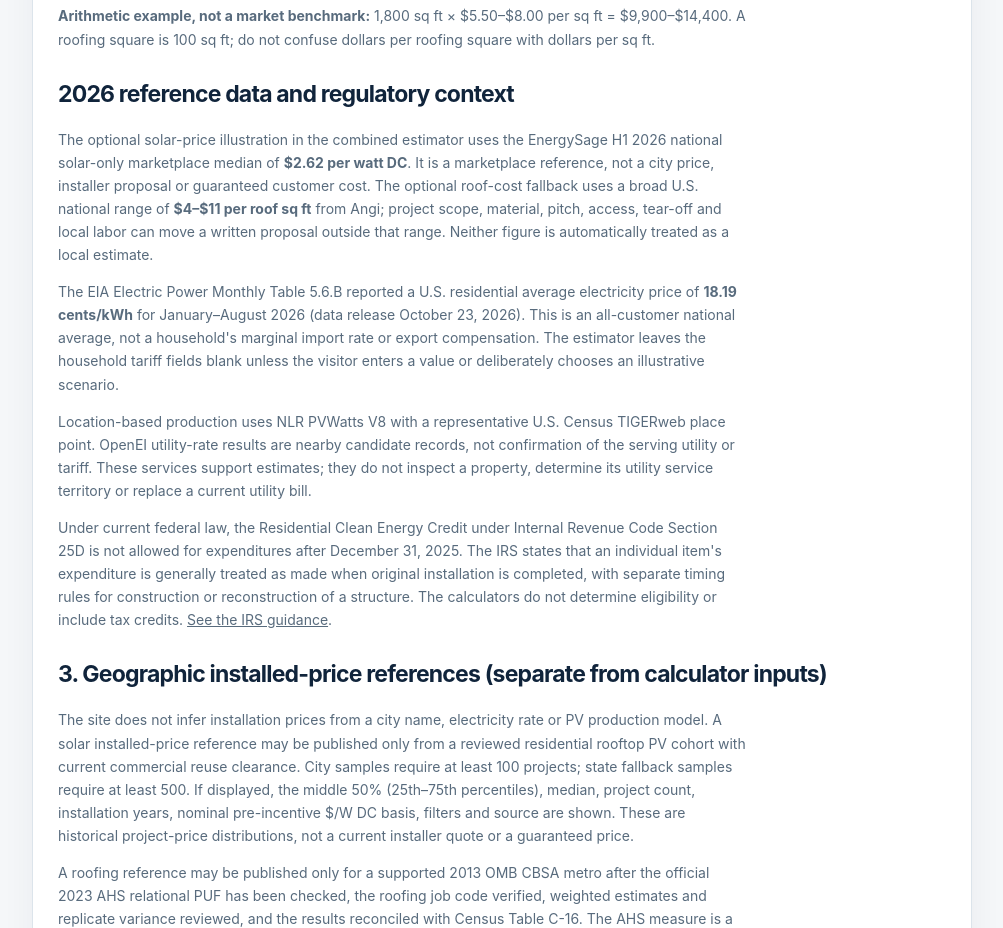
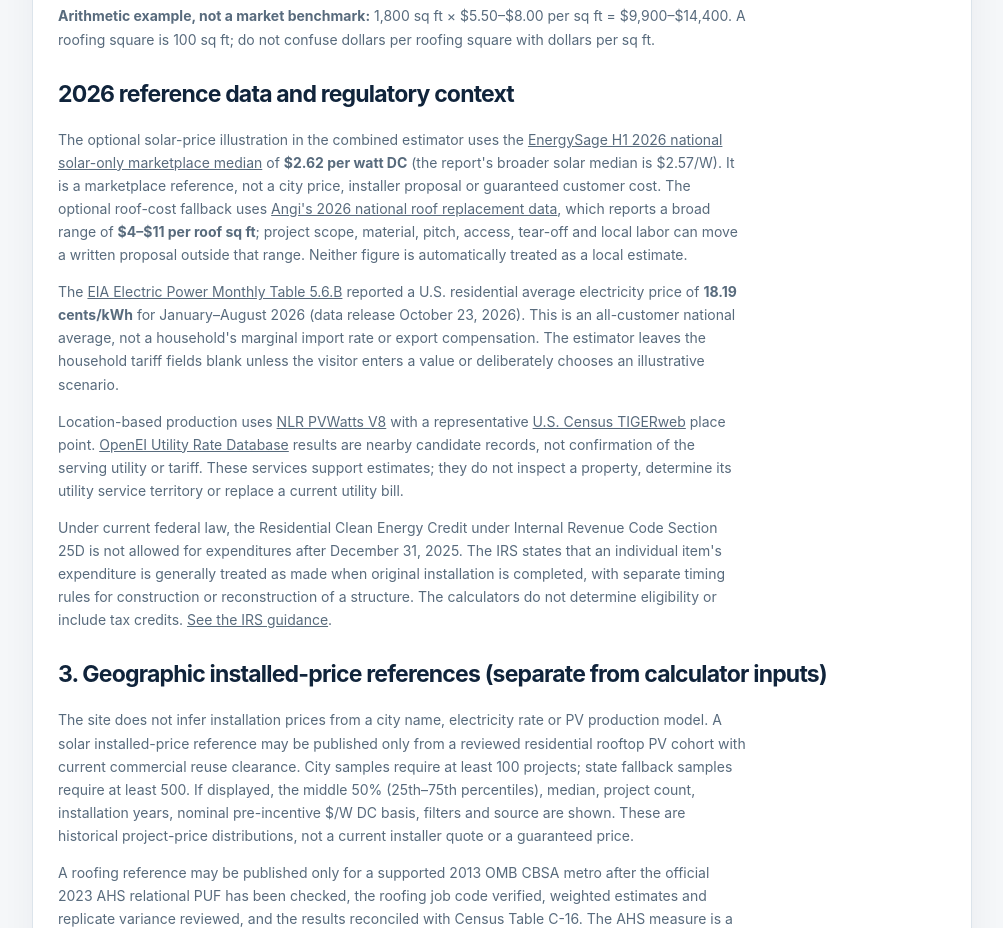
Before and after one commit to Abhish3kJa1n/us-roof-solar-toolkit-2026, a plain HTML site: page methodology.html in a window 1280 px wide. Shown: the part 1860-2788 px from the top of the page, without its empty margins (138-1141 px from the left). Drawn offline with Linux system fonts and the light colour scheme.

Commit message:
content: link 2026 price and official data sources

```diff
--- a/methodology.html
+++ b/methodology.html
@@ -68,9 +68,9 @@
 <p>The U.S. Census Bureau and HUD's 2023 American Housing Survey reported a median roofing expenditure of <strong>$10,000</strong> for the 2021–2023 reference period. The same infographic reports approximately 8.3 million roofing projects and $93.5 billion in total roofing expenditure. These are national owner-reported home-improvement statistics, not contractor invoice prices, current-year quotes, local prices or dollars per roof square foot. The underlying survey includes varied roof improvement scopes and does not establish that every project was a complete tear-off and replacement. <a href="https://www.census.gov/content/dam/Census/library/visualizations/2024/demo/2023%20Home%20Improvements%20Infographic.pdf" rel="noopener" target="_blank">Read the Census/HUD 2023 Home Improvements Infographic (PDF)</a>.</p>
 <p><strong>Arithmetic example, not a market benchmark:</strong> 1,800 sq ft × $5.50–$8.00 per sq ft = $9,900–$14,400. A roofing square is 100 sq ft; do not confuse dollars per roofing square with dollars per sq ft.</p>
 <h2>2026 reference data and regulatory context</h2>
-<p>The optional solar-price illustration in the combined estimator uses the EnergySage H1 2026 national solar-only marketplace median of <strong>$2.62 per watt DC</strong>. It is a marketplace reference, not a city price, installer proposal or guaranteed customer cost. The optional roof-cost fallback uses a broad U.S. national range of <strong>$4–$11 per roof sq ft</strong> from Angi; project scope, material, pitch, access, tear-off and local labor can move a written proposal outside that range. Neither figure is automatically treated as a local estimate.</p>
-<p>The EIA Electric Power Monthly Table 5.6.B reported a U.S. residential average electricity price of <strong>18.19 cents/kWh</strong> for January–August 2026 (data release October 23, 2026). This is an all-customer national average, not a household's marginal import rate or export compensation. The estimator leaves the household tariff fields blank unless the visitor enters a value or deliberately chooses an illustrative scenario.</p>
-<p>Location-based production uses NLR PVWatts V8 with a representative U.S. Census TIGERweb place point. OpenEI utility-rate results are nearby candidate records, not confirmation of the serving utility or tariff. These services support estimates; they do not inspect a property, determine its utility service territory or replace a current utility bill.</p>
+<p>The optional solar-price illustration in the combined estimator uses the <a href="https://www.energysage.com/news/home-energy-market-h1-2026-highlights/" target="_blank" rel="noopener">EnergySage H1 2026 national solar-only marketplace median</a> of <strong>$2.62 per watt DC</strong> (the report's broader solar median is $2.57/W). It is a marketplace reference, not a city price, installer proposal or guaranteed customer cost. The optional roof-cost fallback uses <a href="https://www.angi.com/articles/how-much-does-roof-replacement-cost.htm" target="_blank" rel="noopener">Angi's 2026 national roof replacement data</a>, which reports a broad range of <strong>$4–$11 per roof sq ft</strong>; project scope, material, pitch, access, tear-off and local labor can move a written proposal outside that range. Neither figure is automatically treated as a local estimate.</p>
+<p>The <a href="https://www.eia.gov/electricity/monthly/epm_table_grapher.php?t=table_5_06_b" target="_blank" rel="noopener">EIA Electric Power Monthly Table 5.6.B</a> reported a U.S. residential average electricity price of <strong>18.19 cents/kWh</strong> for January–August 2026 (data release October 23, 2026). This is an all-customer national average, not a household's marginal import rate or export compensation. The estimator leaves the household tariff fields blank unless the visitor enters a value or deliberately chooses an illustrative scenario.</p>
+<p>Location-based production uses <a href="https://developer.nlr.gov/docs/solar/pvwatts/v8/" target="_blank" rel="noopener">NLR PVWatts V8</a> with a representative <a href="https://tigerweb.geo.census.gov/tigerwebmain/TIGERweb_main.html" target="_blank" rel="noopener">U.S. Census TIGERweb</a> place point. <a href="https://openei.org/services/doc/rest/util_rates/" target="_blank" rel="noopener">OpenEI Utility Rate Database</a> results are nearby candidate records, not confirmation of the serving utility or tariff. These services support estimates; they do not inspect a property, determine its utility service territory or replace a current utility bill.</p>
 <p>Under current federal law, the Residential Clean Energy Credit under Internal Revenue Code Section 25D is not allowed for expenditures after December 31, 2025. The IRS states that an individual item's expenditure is generally treated as made when original installation is completed, with separate timing rules for construction or reconstruction of a structure. The calculators do not determine eligibility or include tax credits. <a href="https://www.irs.gov/newsroom/faqs-for-modification-of-sections-25c-25d-25e-30c-30d-45l-45w-and-179d-under-public-law-119-21-139-stat-72-july-4-2025-commonly-known-as-the-one-big-beautiful-bill-obbb" target="_blank" rel="noopener">See the IRS guidance</a>.</p>
 
 <h2>3. Geographic installed-price references (separate from calculator inputs)</h2>
```
